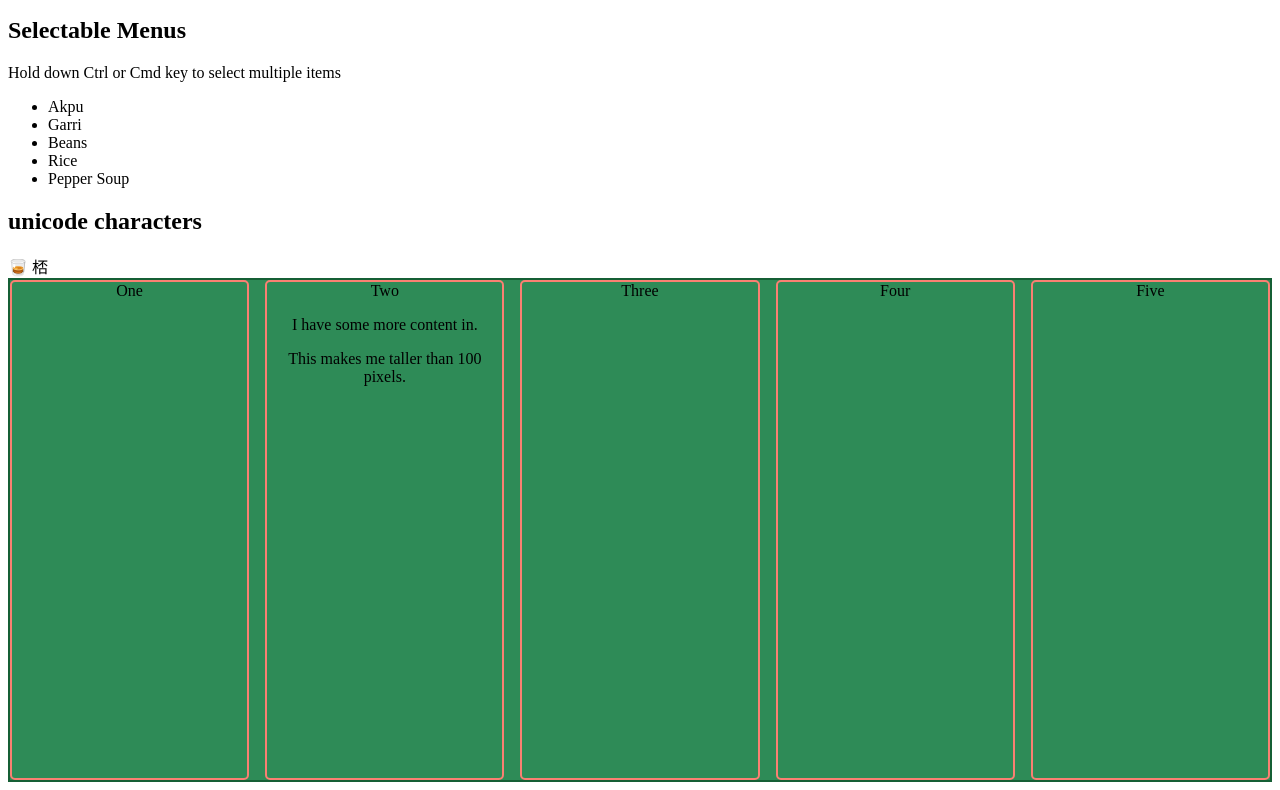
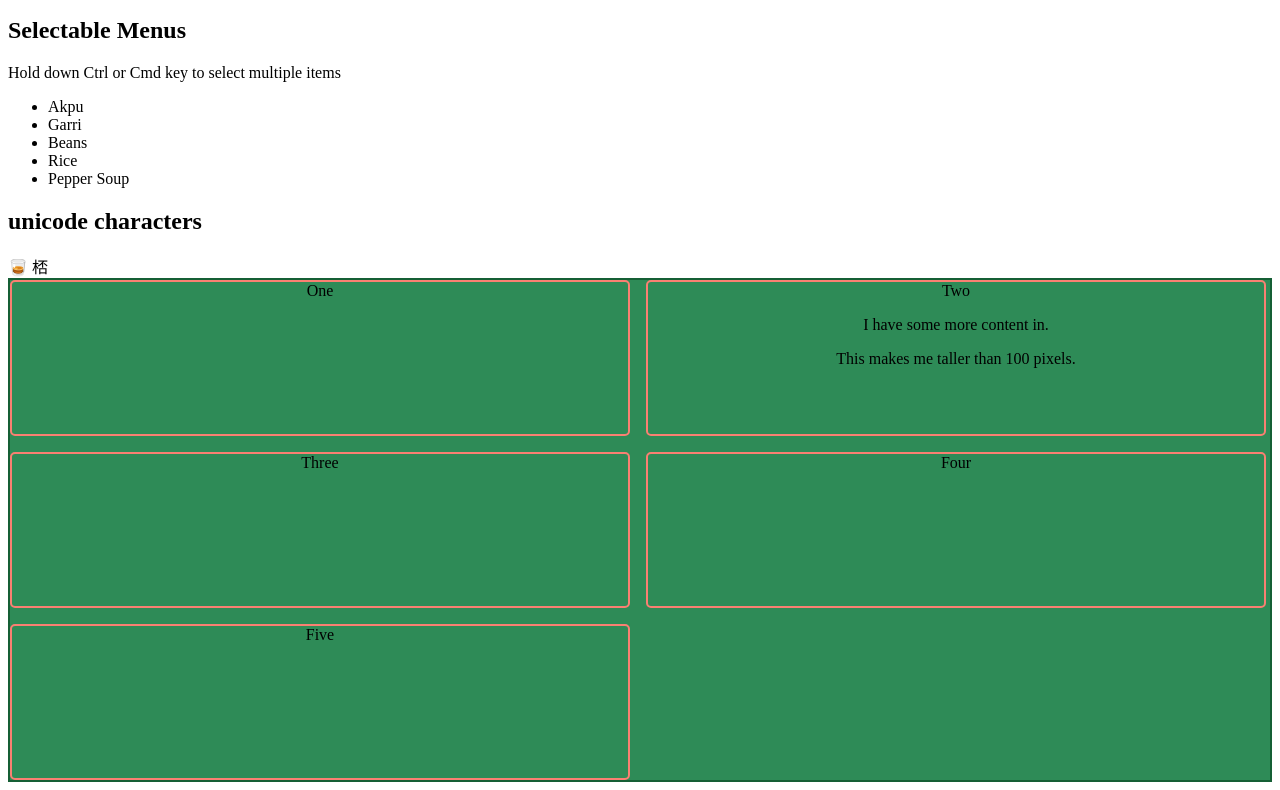
Before and after one commit to tony-eneh/mws-practice, a website: page index.html in a window 1280 px wide. Shown: the part 634-1424 px from the top of the page. Drawn offline with Linux system fonts and the light colour scheme.

Commit message:
Use calc with autofill

```diff
--- a/styles/main.css
+++ b/styles/main.css
@@ -89,7 +89,7 @@
     background-color: seagreen;
     border: 2px solid rgb(21, 95, 53);
     display: grid;
-    grid-template-columns: repeat(3, 1fr);
+    /* grid-template-columns: repeat(3, 1fr); */
     /* grid-auto-rows: 100px; */
     grid-auto-rows: minmax(100px, 1fr);
     gap: 1rem;
@@ -97,7 +97,7 @@
     height: 500px;
     /* align-items: end; */
     /* align-content: center; */
-    grid-template-columns: repeat(auto-fill, minmax(200px, 1fr));
+    grid-template-columns: repeat(auto-fill, calc(50% - 10px));
 }
 
 #grid>* {
```
